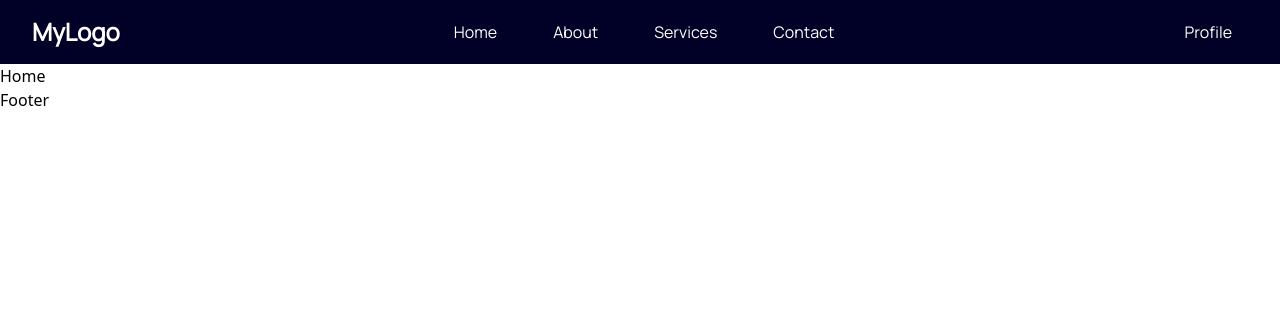
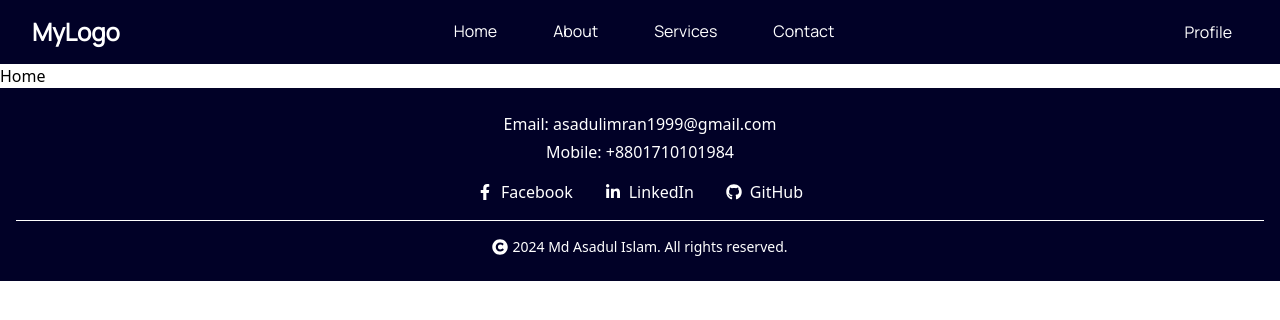
Before and after one commit to Asad9340/Personal_Portfolio, a React (Vite) app: page / in a window 1280 px wide. Shown: the top 320 px of the page. Built offline with nearby package versions, Linux system fonts and the light colour scheme.

Commit message:
added new footer page

```diff
--- a/package.json
+++ b/package.json
@@ -12,6 +12,7 @@
   "dependencies": {
     "react": "^18.3.1",
     "react-dom": "^18.3.1",
+    "react-icons": "^5.3.0",
     "react-router-dom": "^7.0.1"
   },
   "devDependencies": {
--- a/src/Layout/Root.jsx
+++ b/src/Layout/Root.jsx
@@ -1,12 +1,13 @@
 import { Outlet } from "react-router-dom"
-import Navbar from "../components/Navbar/Navbar"
+import Navbar from "../Pages/Navbar/Navbar"
+import Footer from "../Pages/Footer/Footer"
 
 function Root() {
   return (
     <div>
       <Navbar />
       <Outlet />
-      <h1>Footer</h1>
+      <Footer/>
     </div>
   )
 }
--- /dev/null
+++ b/src/Pages/Footer/Footer.jsx
@@ -0,0 +1,72 @@
+import { Link } from 'react-router-dom';
+import {
+  FaFacebookF,
+  FaLinkedinIn,
+  FaGithub,
+  FaCopyright,
+} from 'react-icons/fa';
+
+export default function Footer() {
+  return (
+    <footer className="bg-primary text-secondary py-6">
+      <div className="max-w-7xl mx-auto px-4">
+        {/* Footer Content */}
+        <div className="text-center space-y-4">
+          {/* Personal Details */}
+          <div className="space-y-1">
+            <p>
+              Email:{' '}
+              <Link
+                to="mailto:asadulimran1999@gmail.com"
+                className="hover:text-white transition"
+              >
+                asadulimran1999@gmail.com
+              </Link>
+            </p>
+            <p>
+              Mobile:{' '}
+              <Link
+                to="tel:+8801710101984"
+                className="hover:text-white transition"
+              >
+                +8801710101984
+              </Link>
+            </p>
+          </div>
+
+          {/* Follow Me Section */}
+          <div className="flex justify-center space-x-8">
+            <Link
+              to="https://www.facebook.com/asad9340"
+              className="flex items-center hover:text-white transition space-x-2"
+            >
+              <FaFacebookF />
+              <span>Facebook</span>
+            </Link>
+            <Link
+              to="https://www.linkedin.com/in/asad9340/"
+              className="flex items-center hover:text-white transition space-x-2"
+            >
+              <FaLinkedinIn />
+              <span>LinkedIn</span>
+            </Link>
+            <Link
+              to="https://github.com/Asad9340"
+              className="flex items-center hover:text-white transition space-x-2"
+            >
+              <FaGithub />
+              <span>GitHub</span>
+            </Link>
+          </div>
+          {/* Footer Bottom Section */}
+          <div className="border-t border-secondary pt-4 text-center">
+            <p className="text-sm flex justify-center items-center gap-1">
+              <FaCopyright size={16} />
+              {new Date().getFullYear()} Md Asadul Islam. All rights reserved.
+            </p>
+          </div>
+        </div>
+      </div>
+    </footer>
+  );
+}
--- a/src/components/Navbar/Navbar.jsx
+++ b/src/Pages/Navbar/Navbar.jsx
@@ -17,25 +17,25 @@ export default function Navbar() {
           <div className="hidden md:flex flex-grow justify-center space-x-6">
             <Link
               to="/"
-              className="text-secondary hover:text-white py-2 px-4 rounded transition duration-200"
+              className="text-secondary hover:text-white py-2 px-4 rounded transition duration-500 border-b-2 border-transparent hover:border-secondary"
             >
               Home
             </Link>
             <Link
               to="/about"
-              className="text-secondary hover:text-white py-2 px-4 rounded transition duration-200"
+              className="text-secondary hover:text-white py-2 px-4 rounded transition duration-500 border-b-2 border-transparent hover:border-secondary"
             >
               About
             </Link>
             <Link
               to="/services"
-              className="text-secondary hover:text-white py-2 px-4 rounded transition duration-200"
+              className="text-secondary hover:text-white py-2 px-4 rounded transition duration-500 border-b-2 border-transparent hover:border-secondary"
             >
               Services
             </Link>
             <Link
               to="/contact"
-              className="text-secondary hover:text-white py-2 px-4 rounded transition duration-200"
+              className="text-secondary hover:text-white py-2 px-4 rounded transition duration-500 border-b-2 border-transparent hover:border-secondary"
             >
               Contact
             </Link>
```
Also changed, not shown: 1 other file (tests, documents, lock files or other folders).
